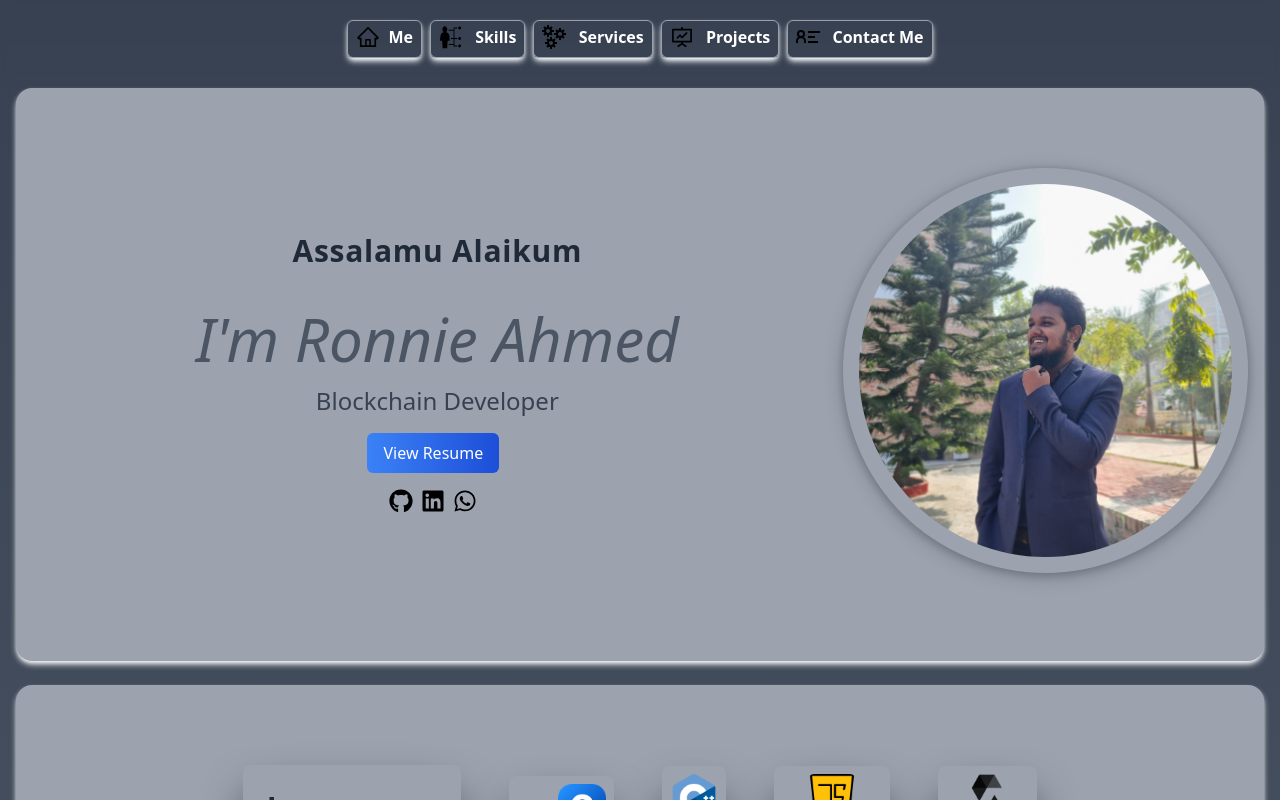
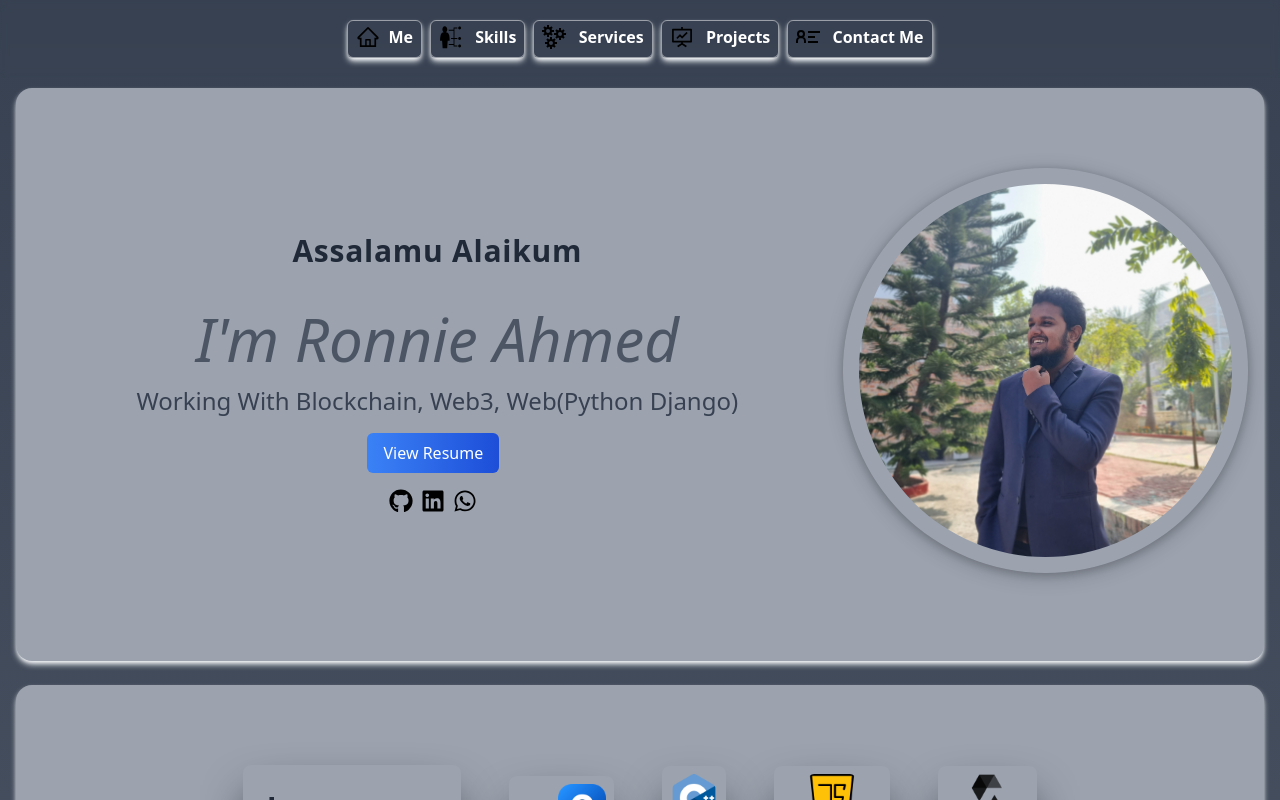
Before and after one commit to Ronnie-Ahmed/Portfolio, a React (Create React App) app: page / in a window 1280 px wide. Shown: the top 800 px of the page. Built offline with nearby package versions, Linux system fonts and the light colour scheme.

Commit message:
newFiles

```diff
--- a/src/Pages/Aboutme.js
+++ b/src/Pages/Aboutme.js
@@ -25,7 +25,9 @@ export const Aboutme = () => {
               <p className="text-6xl mb-4 italic text-gray-600">
                 I'm Ronnie Ahmed
               </p>
-              <p className="text-2xl text-gray-700">Blockchain Developer</p>
+              <p className="text-2xl text-gray-700">
+                Working With Blockchain, Web3, Web(Python Django)
+              </p>
             </div>
             <div className="flex justify-center mt-4">
               <button className="mr-2 px-4 py-2 rounded-md bg-gradient-to-r from-blue-500 to-blue-700 text-white hover:bg-gradient-to-r hover:from-blue-700 hover:to-blue-900 hover:shadow-lg hover:-translate-y-1 transition-all duration-300">
@@ -38,7 +40,7 @@ export const Aboutme = () => {
                   View Resume
                 </a>
               </button>
-{/*
+              {/*
               <button className="px-4 py-2 rounded-md bg-gradient-to-r from-gray-500 to-gray-700 text-white hover:bg-gradient-to-r hover:from-gray-700 hover:to-gray-900 hover:shadow-lg hover:-translate-y-1 transition-all duration-300">
                 <a href="#contactme">Contact Me</a>
               </button> */}
```
